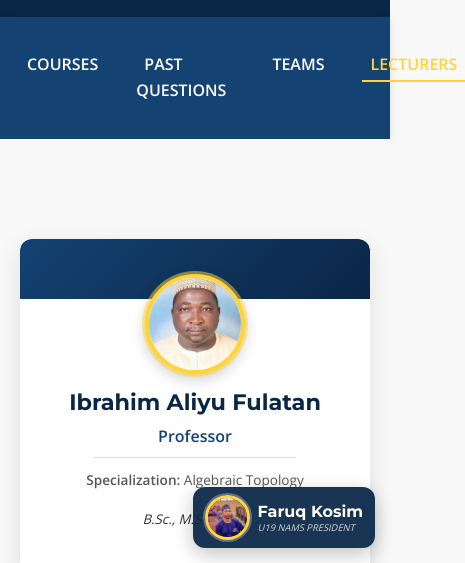
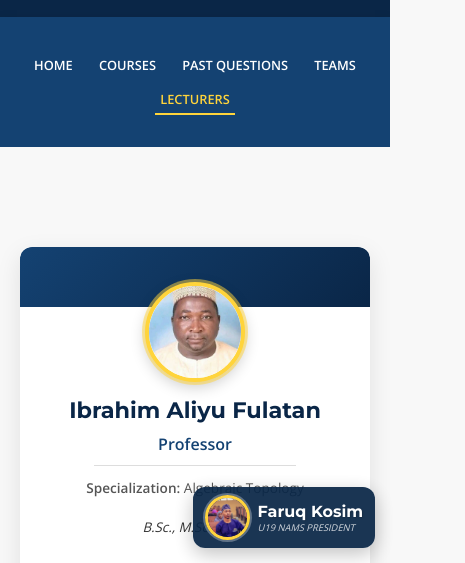
Before and after one commit to Abulabbas5050/math-dept-website, a plain HTML site: page lecturer.html in a window 390 px wide. Shown: the part 281-844 px from the top of the page, 465 px wide, since content can reach past the window. Drawn offline with nearby package versions, Linux system fonts and the light colour scheme.

Commit message:
lecturer

```diff
--- a/lecturer.css
+++ b/lecturer.css
@@ -157,6 +157,9 @@ img {
     display: flex;
     justify-content: center;
     gap: 30px;
+    /* Added for responsiveness */
+    flex-wrap: wrap; /* Allows items to wrap to the next line */
+    padding: 0 10px; /* Add some horizontal padding to prevent items from touching edges */
 }
 
 .main-nav li a {
@@ -165,6 +168,8 @@ img {
     padding: 5px 0;
     transition: all 0.3s ease;
     text-transform: uppercase;
+    /* Added for responsiveness */
+    white-space: nowrap; /* Prevent text from wrapping within a single nav item */
 }
 
 .main-nav li a:hover,
@@ -350,6 +355,16 @@ footer {
     .page-header p {
         font-size: 0.9em;
     }
+    /* MODIFIED: Navigation items for smaller screens */
+    .main-nav {
+        gap: 15px; /* Reduce gap between nav items */
+        padding: 0 5px; /* Add some small horizontal padding */
+    }
+    .main-nav li a {
+        font-size: 0.9em; /* Smaller font size for nav links */
+        padding: 5px 8px; /* Add horizontal padding to nav links themselves */
+    }
+
     /* MODIFIED: Force single column for better mobile fit on lecturer cards */
     .lecturer-list {
         grid-template-columns: 1fr;
@@ -374,9 +389,17 @@ footer {
     .page-header h1 {
         font-size: 2em;
     }
+    /* MODIFIED: Navigation items for very small screens */
+    .main-nav {
+        gap: 8px; /* Further reduce gap for very small screens */
+        justify-content: space-around; /* Distribute items more evenly */
+        padding: 0 5px; /* Ensure a little padding on the very edges */
+    }
     .main-nav li a {
-        padding: 5px 8px;
+        padding: 5px 5px; /* Minimal padding for links */
+        font-size: 0.8em; /* Even smaller font size */
     }
+
     .lecturer-card {
         padding: 20px;
         border-radius: 10px;
@@ -403,7 +426,7 @@ footer {
     }
 }
 
-/* Styles for the President's Corner element */
+/* Styles for the President's Corner element - UNTOUCHED AS PER YOUR REQUEST */
 .president-corner {
     position: fixed;
     bottom: 25px; /* Distance from the bottom */
@@ -458,7 +481,7 @@ footer {
     font-family: 'Open Sans', sans-serif;
 }
 
-/* Responsive adjustments for the president corner */
+/* Responsive adjustments for the president corner - UNTOUCHED */
 @media (max-width: 768px) {
     .president-corner {
         bottom: 18px;
```
